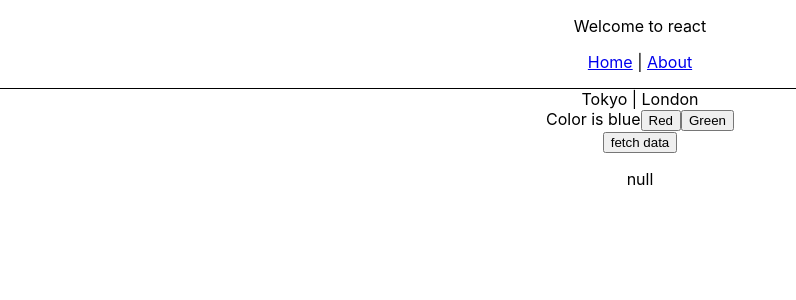
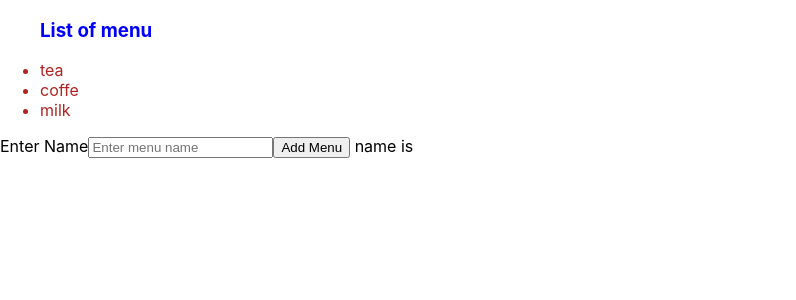
Before and after one commit to deepakporwal/my-react-app, a React (Create React App) app: page / in a window 1280 px wide. Shown: the top 300 px of the page, without its empty margins (0-796 px from the left). Built offline with nearby package versions, Linux system fonts and the light colour scheme.

Commit message:
practice component added

```diff
--- a/src/App.js
+++ b/src/App.js
@@ -1,31 +1,7 @@
 import './App.css';
-import { useEffect, useState } from 'react';
 import { Link, Outlet } from "react-router-dom";
 
-// array destructuring
-const [first, second] = ["Tokyo", "London", "Paris"];
-
 function App() {
-
-  // use State Hook
-  const [color, setColor] = useState('blue');
-
-  // fetch API data using useState hook
-  const [data, setData] = useState(null);
-
-  // use Effect
-  useEffect(() => {
-    console.log(`color is ${color}`);
-  });
-
-  const fetchData = () => {
-    fetch("https://api.github.com/users/deepakporwal17").then((res) => {
-      res.json().then((data) => {
-        setData(data);
-        console.log(data);
-      });
-    })
-  };
 
   return (
     <div className="App">
@@ -38,26 +14,13 @@ function App() {
           paddingBottom: "1rem",
         }}
       >
+        <Link to="/ExpenseItem">ExpenseItem</Link> |{" "}
         <Link to="/Home">Home</Link> |{" "}
-        <Link to="/About">About</Link>
+        <Link to="/About">About</Link> |{" "}
+        <Link to="/Sample">Sample</Link>
         <Outlet />
       </nav>
-      <div>
-        {first} | {second}
-        <br />
-        Color is {color}
-        <button onClick={() => {
-          setColor('red');
-        }} >Red</button>
-        <button onClick={() => {
-          setColor('green');
-        }} >Green</button>
-        <br />
-        <button onClick={fetchData}>fetch data</button>
-        <br />
-        <p>{JSON.stringify(data)}</p>
-      </div>
-    </div>
+|   </div>
   );
 }
 
--- /dev/null
+++ b/src/components/ExpenseItem..js
@@ -0,0 +1,30 @@
+import './ExpenseItem.css'
+import { useState } from 'react';
+
+export default function ExpenseItem(props) {
+
+    const [name, setName] = useState('');
+
+    const data = props.menu.map((x, index) => {
+        return <li key={index} >{x}</li>
+    });
+
+    const addMenu = (name) => {
+        setName(name);
+    }
+
+    return (
+        <>
+            <ul className='ul'>
+                <h3>List of menu</h3>
+                {data}
+            </ul>
+            <label htmlFor='txtname' >Enter Name</label>
+            <input id='txtname' type='input' placeholder='Enter menu name' onChange={(val) => {
+                setName(val.target.value);
+            }}></input>
+            <button onClick={() => { addMenu(name) }}>Add Menu</button>
+            <label> name is {name}</label>
+        </>
+    )
+}
--- /dev/null
+++ b/src/components/ExpenseItem.css
@@ -0,0 +1,7 @@
+ul {
+    color: blue;
+}
+
+li {
+    color : firebrick
+}
--- /dev/null
+++ b/src/components/Sample.js
@@ -0,0 +1,48 @@
+import React from 'react'
+import { useEffect, useState } from 'react';
+
+// array destructuring
+const [first, second] = ["Tokyo", "London", "Paris"];
+
+export default function Sample() {
+
+    // use State Hook
+    const [color, setColor] = useState('blue');
+
+    // fetch API data using useState hook
+    const [data, setData] = useState(null);
+
+    // use Effect
+    useEffect(() => {
+        console.log(`color is ${color}`);
+    });
+
+    const fetchData = () => {
+        fetch("https://api.github.com/users/deepakporwal17").then((res) => {
+            res.json().then((data) => {
+                setData(data);
+                console.log(data);
+            });
+        })
+    };
+    return (
+        <>
+            <p>Sample component</p>
+            <div>
+                {first} | {second}
+                <br />
+                Color is {color}
+                <button onClick={() => {
+                    setColor('red');
+                }} >Red</button>
+                <button onClick={() => {
+                    setColor('green');
+                }} >Green</button>
+                <br />
+                <button onClick={fetchData}>fetch data</button>
+                <br />
+                <p>{JSON.stringify(data)}</p>
+            </div>
+        </>
+    )
+}
--- a/src/index.js
+++ b/src/index.js
@@ -10,15 +10,23 @@ import {
 } from "react-router-dom";
 import Home from '../src/components/Home';
 import About from '../src/components/About';
+import Sample from '../src/components/Sample';
+import ExpenseItem from './components/ExpenseItem.';
 
 const root = ReactDOM.createRoot(document.getElementById('root'));
+
+const menu = ['tea','coffe','milk'];
+
 root.render(
   <React.StrictMode>
     <BrowserRouter>
       <Routes>
-        <Route path="/" element={<App />} />
+        <Route path="/" element={<ExpenseItem menu = {menu} />} />
         <Route path="/About" element={<About />} />
         <Route path="/Home" element={<Home />} />
+        <Route path="/Sample" element={<Sample />} />
+        <Route path="/App" element={<App />} />
+        <Route path="/ExpenseItem" element={<ExpenseItem menu = {menu} />} />
       </Routes>
     </BrowserRouter>
   </React.StrictMode>
```
